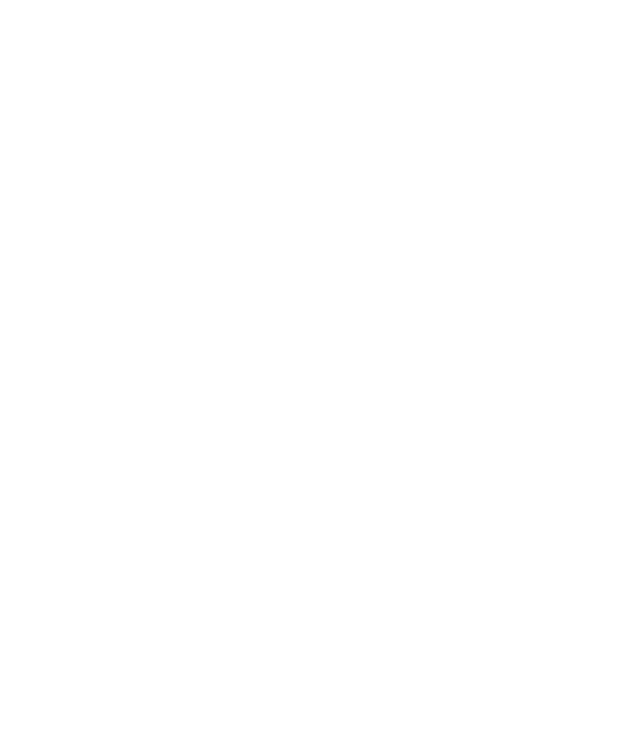
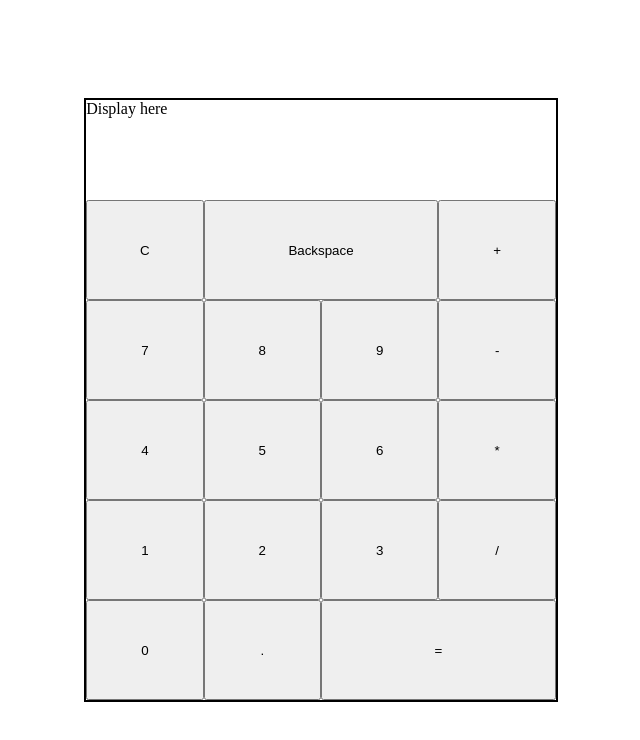
Before and after one commit to theamanali/calculator, a plain HTML site: page index.html in a window 1280 px wide. Shown: the whole page, without its empty margins (319-959 px from the left). Drawn offline with Linux system fonts and the light colour scheme.

Commit message:
Create initial calculator GUI

```diff
--- a/css/styles.css
+++ b/css/styles.css
@@ -1,6 +1,40 @@
-* {
-  box-sizing: border-box;
+html, body {
+  height: 100%;
+  margin: 0;
   padding: 0;
+  border: 0;
+  display: flex;
+  flex-direction: column;
+}
+
+.calculator{
+  display: flex;
+  flex-direction: column;
+  margin: auto;
+  border: 2px solid black;
+  max-width: 800px;
+}
+
+.buttons {
+  display: flex;
+  flex-direction: row;
+  flex-wrap: wrap;
+}
+
+button {
+  flex: 1 1 100px;
+  min-height: 100px;
+}
+
+.display {
   margin: 0;
-  border: 0;
+  height: 100px;
 }
+
+.backspace {
+  flex: 2 1 200px;
+}
+
+.equals {
+  flex: 2 1 200px;
+}
--- a/index.html
+++ b/index.html
@@ -9,7 +9,31 @@
 </head>
 <body>
 <div class="calculator">
+  <p class="display">Display here</p>
+  <div class="buttons">
+    <button class="clear">C</button>
+    <button class="backspace">Backspace</button>
+    <button class="operator">+</button>
 
+    <button class="number">7</button>
+    <button class="number">8</button>
+    <button class="number">9</button>
+    <button class="operator">-</button>
+
+    <button class="number">4</button>
+    <button class="number">5</button>
+    <button class="number">6</button>
+    <button class="operator">*</button>
+
+    <button class="number">1</button>
+    <button class="number">2</button>
+    <button class="number">3</button>
+    <button class="operator">/</button>
+
+    <button class="number">0</button>
+    <button class="decimal">.</button>
+    <button class="equals">=</button>
+  </div>
 </div>
 </body>
 </html>
```
